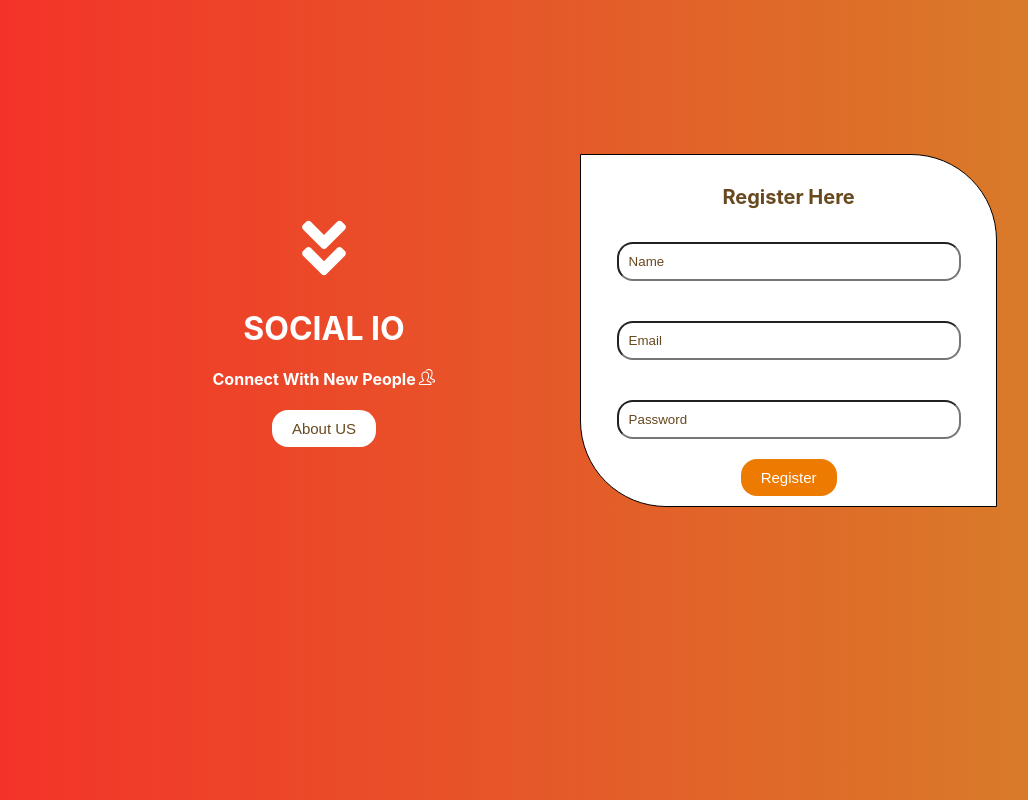
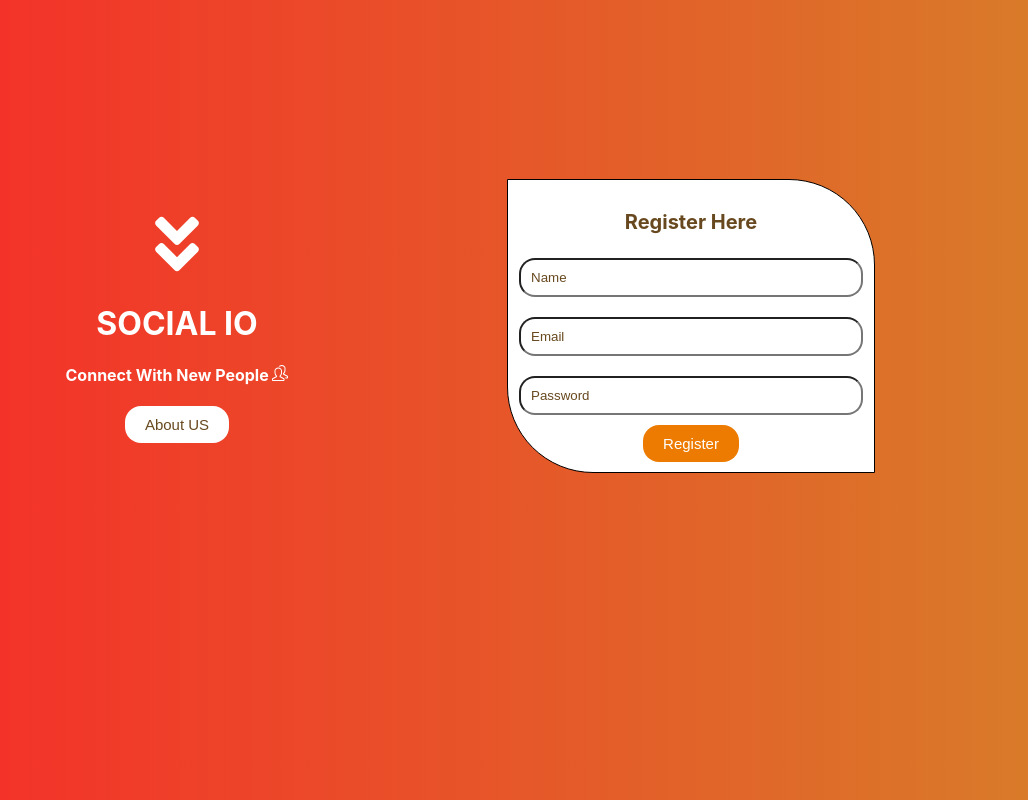
Before and after one commit to thekrprince/socialio, a React (Create React App) app in the folder client/: page / in a window 1280 px wide. Shown: the whole page, without its empty margins (143-1171 px from the left). Built offline with nearby package versions, Linux system fonts and the light colour scheme.

Commit message:
fixed css for registration page in iphone 12 pro and web

```diff
--- a/client/src/components/authentication/Registration.css
+++ b/client/src/components/authentication/Registration.css
@@ -75,20 +75,25 @@ body{
 @media screen and (min-width:700px){
     .registration-container {
         flex-direction: row;
-        padding-top: 12%;
+        padding-top: 14%;
     }
     .social-intro{
-        width: 40%;
+        width: 30%;
         margin: 0%;
+        position: absolute;
+        left: 10%;
+
     }
     .container {
-        width: 120%;
-        height: 60%;
+        position: relative;
+        left: 50%;
+        width: 100%;
+        height: 50%;
+        margin: 0px 10px 0px 10px;
+
     }
 
-    .input-div{
-        padding: 20px 0px 20px 0px;
-    }
+
     .input-div input {
         width: 25vw;
         padding: 10px;
--- a/client/src/components/authentication/Registration.js
+++ b/client/src/components/authentication/Registration.js
@@ -2,8 +2,6 @@ import React, { useState } from "react";
 import axios from "axios";
 import "./Registration.css";
 import { FaAngleDoubleDown } from "react-icons/fa";
-// import { BsFillEmojiWinkFill, BsFillEmojiHeartEyesFill } from "react-icons/bs"
-// import { IoPeopleCircle } from "react-icons/io";
 import { SlPeople } from "react-icons/sl";
 
 const baseURL = "http://localhost:4000/api/users";
@@ -50,13 +48,12 @@ const Registration = () => {
         <button className="aboutUsButton">About US</button>
       </div>
 
-      <form onSubmit={handleSubmit} className="form-container">
+      <form onSubmit={handleSubmit}>
         <div className="container">
           <div className="conatiner-name-top">
             <h1 className="container-name">Register Here</h1>
             <div className="div-inner-container">
               <div className="input-div">
-                {/* <label htmlFor="name">Name</label> */}
                 <input
                   type="text"
                   name="name"
@@ -65,7 +62,6 @@ const Registration = () => {
                 />
               </div>
               <div className="input-div">
-                {/* <label htmlFor="email">Email Id</label> */}
                 <input
                   type="text"
                   name="email"
```
